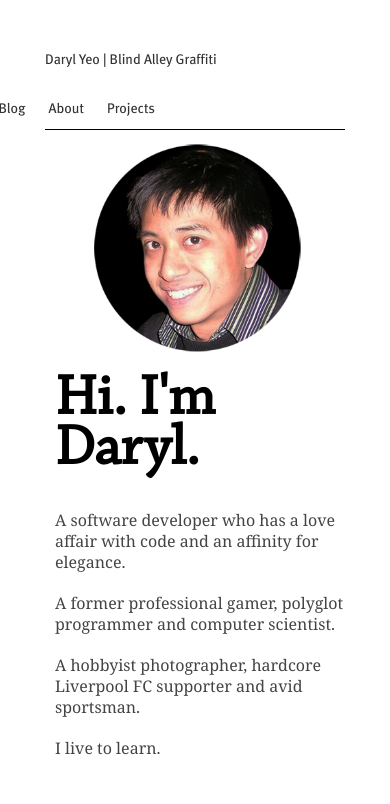
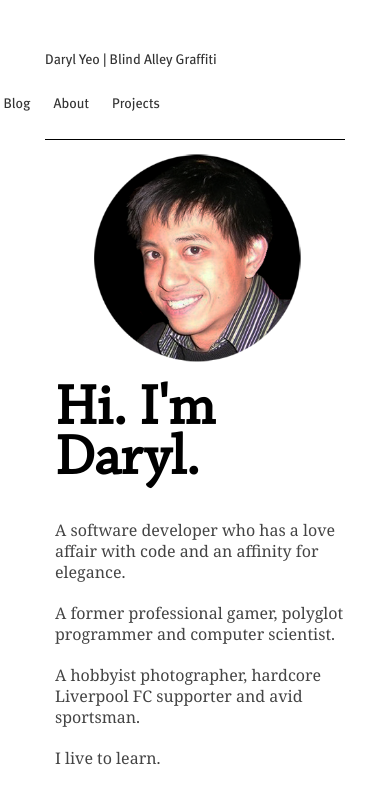
Before and after one commit to aacyun/jianxioy.github.com, a Jekyll site: the page built from index.html, in a window 390 px wide. Shown: the top 804 px of the page. Built offline with Jekyll 4.4.1, drawn with Linux system fonts in a browser that asks for light colours; Markdown is read by kramdown in place of the engine named in the settings.

Commit message:
Trying phone.

```diff
--- a/static/css/layout.css
+++ b/static/css/layout.css
@@ -139,10 +139,10 @@ h6 {
 		}
 		#nav-primary ul {
    			position: relative;
-   			top: 10px;
-			right: 110px;
+   			top: 5px;
+			right: 105px;
 			bottom: 39px;
-			margin-bottom: 20px;
+			margin-bottom: 30px;
 		}
 	}
 
```
